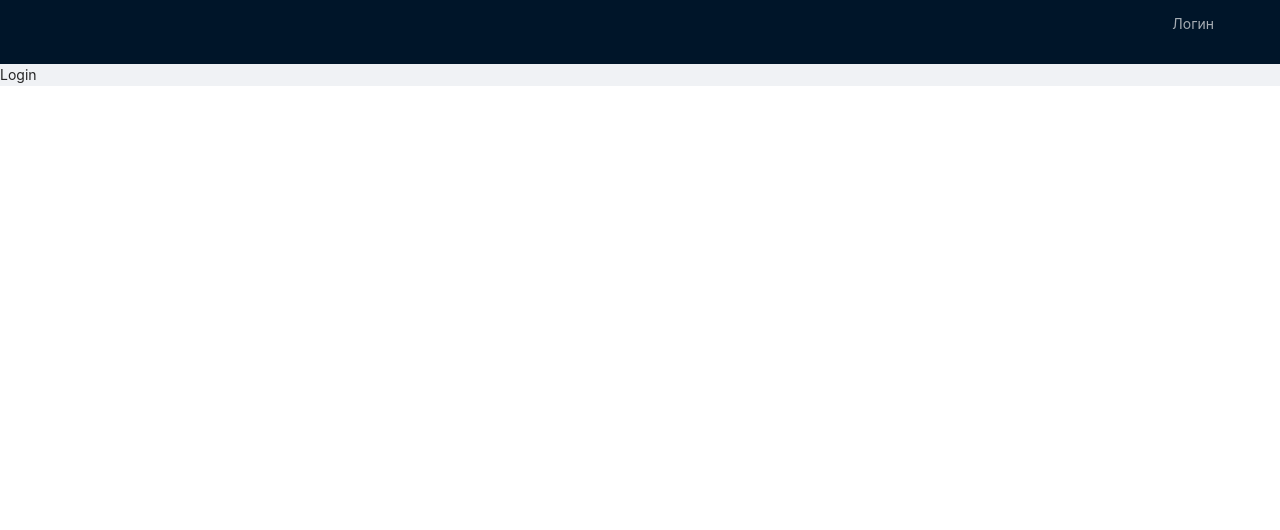
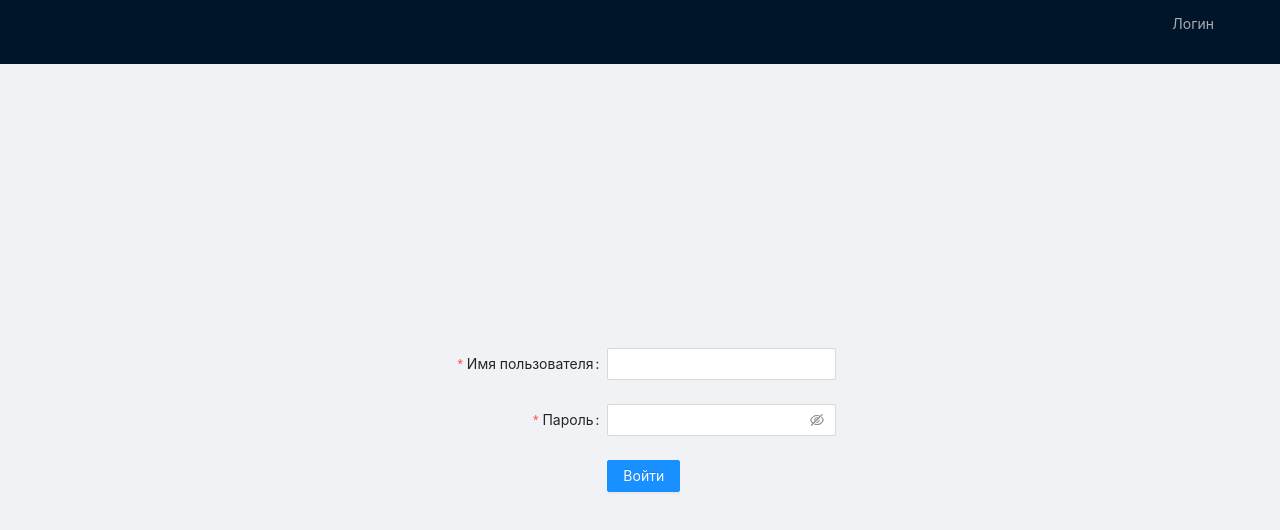
Before and after one commit to DmitryMN/calendar, a React (Create React App) app: page /login in a window 1280 px wide. Shown: the top 530 px of the page. Built offline with nearby package versions, Linux system fonts and the light colour scheme.

Commit message:
add utils rules and moc data users.json refactoring loginform

```diff
--- a/src/App.css
+++ b/src/App.css
@@ -1 +1,5 @@
 @import '~antd/dist/antd.css';
+
+.h100 {
+    height: calc(100vh - 64px);
+}
--- /dev/null
+++ b/src/components/LoginForm.tsx
@@ -0,0 +1,30 @@
+import React from 'react';
+import { Form, Input, Button } from 'antd';
+import { rules } from '../utils/rules';
+
+
+const LoginForm: React.FC = () => {
+    return (
+        <Form
+            name="basic"
+            labelCol={{ span: 10, }}>
+            <Form.Item
+                label="Имя пользователя"
+                name="username"
+                rules={[rules.required('Пожалуйста введите имя пользователя!')]}>
+                <Input />
+            </Form.Item>
+            <Form.Item
+                label="Пароль"
+                name="password"
+                rules={[rules.required('Пожалуйста введите пароль!')]}>
+                <Input.Password />
+            </Form.Item>
+            <Form.Item wrapperCol={{ offset: 10, span: 14, }}>
+                <Button type="primary" htmlType="submit">Войти</Button>
+            </Form.Item>
+        </Form>
+    )
+}
+
+export default LoginForm;
--- a/src/components/Navbar.tsx
+++ b/src/components/Navbar.tsx
@@ -4,13 +4,17 @@
 import { useNavigate } from 'react-router-dom';
 import { RouteNames } from '../router';
 import { useTypedSelector } from '../hooks/useTypedSelector';
+import { changeIsAuth } from '../store/reducers/auth';
+import { useDispatch } from 'react-redux';
 
 const Navbar: React.FC = () => {
     const navigate = useNavigate();
-    const {isAuth} = useTypedSelector(state => state.isAuth);
+    const { isAuth } = useTypedSelector(state => state.isAuth);
+    const dispatch = useDispatch();
 
     const handler = () => {
         navigate(RouteNames.EVENT, { replace: true });
+        dispatch(changeIsAuth(true));
     }
 
     return (
@@ -20,7 +24,7 @@
                     isAuth
                         ?
                         <>
-                            <div style={{color: "white"}}>M DM</div>
+                            <div style={{ color: "white" }}>M DM</div>
                             <Menu mode="horizontal" theme="dark" selectable={false}>
                                 <Menu.Item key="login" onClick={() => { console.log("out") }}>Выйти</Menu.Item>
                             </Menu>
--- a/src/pages/Event.tsx
+++ b/src/pages/Event.tsx
@@ -1,7 +1,8 @@
 import React from 'react';
+import { Layout, Row } from 'antd';
 
 export const Event: React.FC = () => {
   return (
-    <div>Event pages</div>
+    <div>Event</div>
   )
 }
--- a/src/pages/Login.tsx
+++ b/src/pages/Login.tsx
@@ -1,7 +1,13 @@
 import React from 'react';
+import { Layout, Row } from 'antd';
+import LoginForm from '../components/LoginForm';
 
 export const Login: React.FC = () => {
   return (
-    <div>Login</div>
+    <Layout>
+      <Row justify="center" align="middle" className="h100">
+        <LoginForm/>
+      </Row>
+    </Layout>
   )
 }
--- a/src/store/reducers/auth/index.ts
+++ b/src/store/reducers/auth/index.ts
@@ -2,7 +2,7 @@
 
 
 const initialState: AuthState = {
-    isAuth: false
+    isAuth: false,
 }
 
 export default function authReducer(state = initialState, action: ActionsTypes): AuthState {
@@ -14,4 +14,4 @@
     }
 }
 
-const changeIsAuth = (isAuth: boolean) => ({type: ACTIONS_TYPE.IS_AUTH, payload: {isAuth}});
+export const changeIsAuth = (isAuth: boolean) => ({type: ACTIONS_TYPE.IS_AUTH, payload: {isAuth}});
--- /dev/null
+++ b/src/utils/rules.ts
@@ -0,0 +1,6 @@
+export const rules = {
+    required: (message: string) => ({
+        required: true,
+        message,
+    })
+}
```
Also changed, not shown: public/users.json (added, +14 -0 lines).
